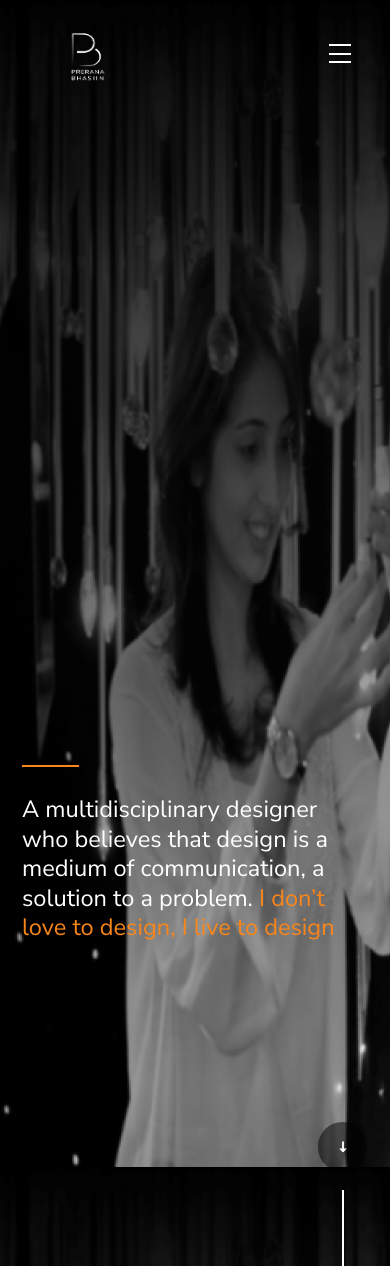
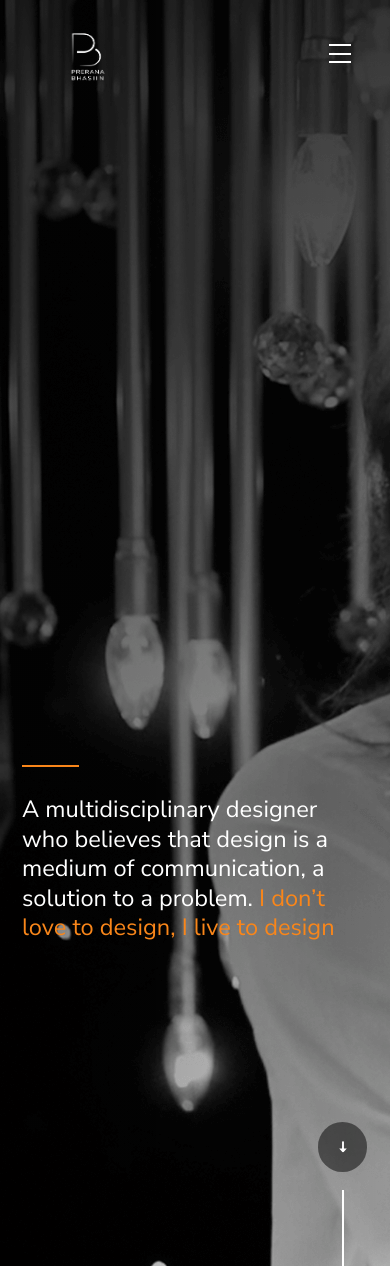
Before and after one commit to ImCalm9/DesignFullyYours, a PHP site: page /index.php in a window 390 px wide. Shown: the top 1267 px of the page. Run offline with PHP 8.4, Linux system fonts and the light colour scheme.

Commit message:
added image position for media query

```diff
--- a/css/main.css
+++ b/css/main.css
@@ -2085,15 +2085,16 @@ input::-moz-focus-inner {
   top: .55em;
 }
 
-@media screen and (max-width: 480px) {
-  section[data-image-src="images/hero-bg-3000.png"]{
-    background-image: url('/images/hero-bg-768.png');
-    height: 150vh;
-  }
-}
+/*@media screen and (max-width: 480px) {*/
+/*  section[data-image-src="images/hero-bg-3000.png"]{*/
+/*    background-image: url('/images/hero-bg-768.png');*/
+/*    height: 150vh;*/
+/*  }*/
+/*}*/
 @media screen and (max-width: 768px) {
   section[data-image-src="images/hero-bg-3000.png"]{
-    background-image: url('/images/hero-bg-768.png');
+    /*background-image: url('/DesignFullyYours/images/hero-bg-768.png');*/
+    background: url('/DesignFullyYours/images/hero-bg-3000.png') no-repeat center center fixed;
     height: 150vh;
   }
 }
```
